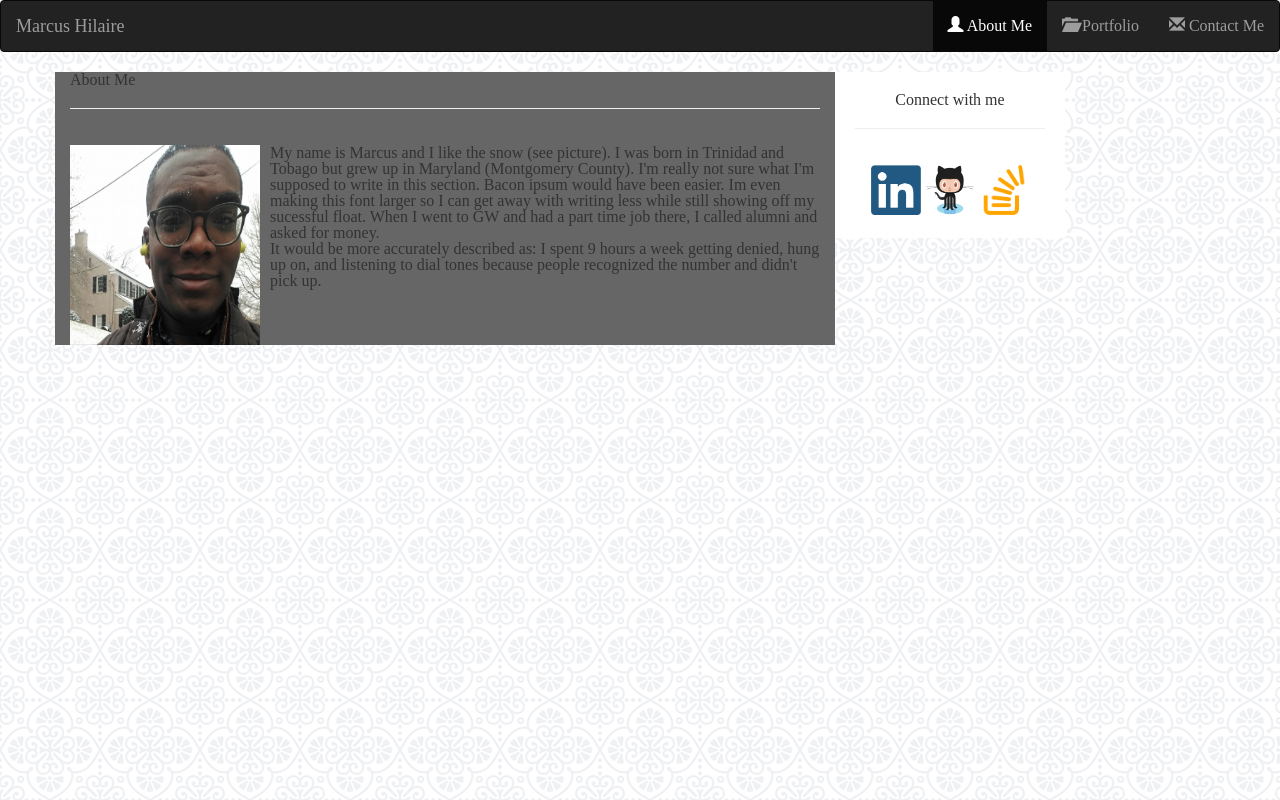
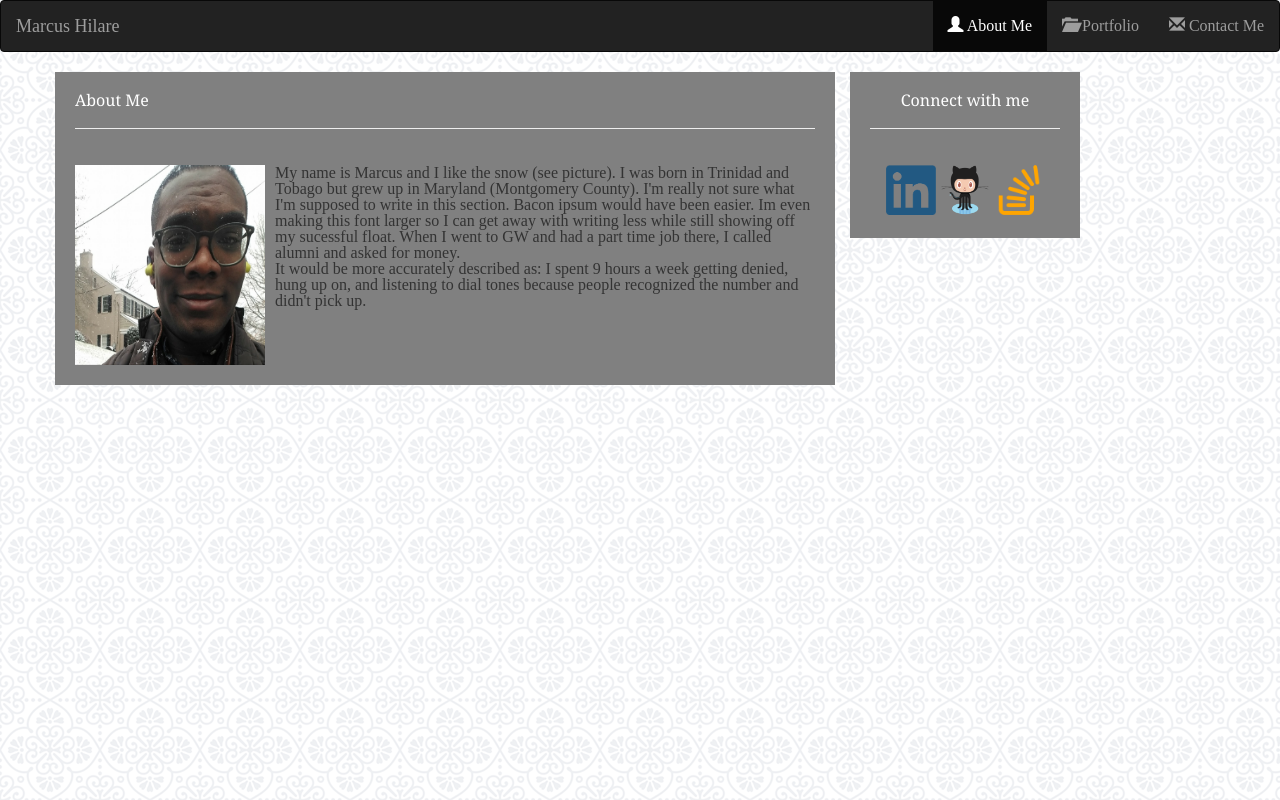
Before and after one commit to marcushilaire/Bootstrap-Portfolio, a plain HTML site: page index.html in a window 1280 px wide. Drawn offline with nearby package versions, Linux system fonts and the light colour scheme.

Commit message:
index.html complete without footer

```diff
--- a/assets/css/style.css
+++ b/assets/css/style.css
@@ -9,8 +9,14 @@ body{
 }
 
 #content{
-background-color: #666666;
+background-color: rgb(128, 128, 128);
+margin-right: 15px;
+padding: 20px;
+}
 
+h2, h3{
+    font-family: 'Georgia', Times, Times New Roman, serif;
+    color: white;
 }
 
 #my-picture{
@@ -22,8 +28,7 @@ background-color: #666666;
     padding: 20px;
     text-align: center;
     width: 230px;
-    background: #ffffff;
+    background-color: rgb(128, 128, 128);
+
 }
 .col-sm-4{
-    padding: 20px;
-}
--- a/index.html
+++ b/index.html
@@ -13,7 +13,8 @@
     <nav class="navbar navbar-inverse">
         <div class="container-fluid">
             <div class="navbar-header">
-                <a class="navbar-brand" href="https://github.com/marcushilaire">Marcus Hilaire</a>
+                <!-- <a class="navbar-brand" href="https://github.com/marcushilaire">Marcus Hilaire</a> -->
+                <h1 class="navbar-brand"> Marcus Hilare</h1>
                  <!-- cannot figure out how to make the above header something other than a link so its set to my github -->
             </div>
                 <ul class="nav navbar-nav navbar-right">
```
